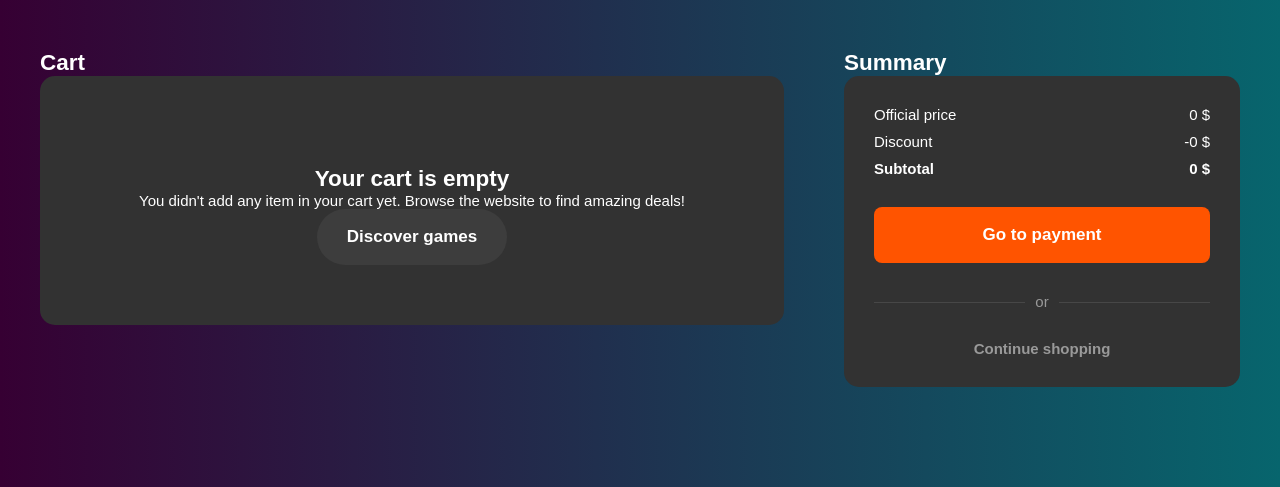
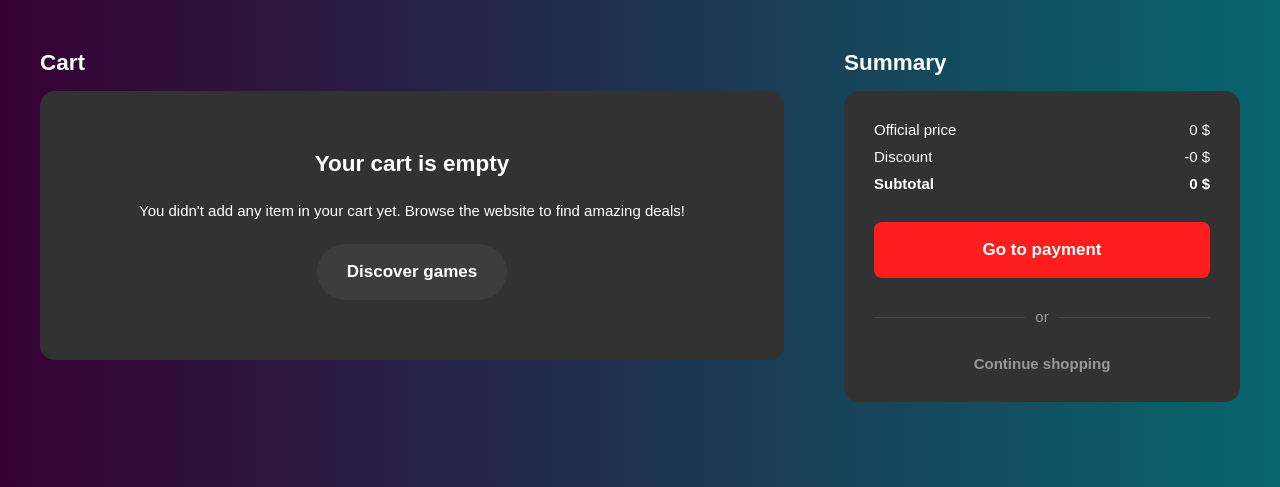
Before and after one commit to hnoga-n/project-NoRenown-games, a PHP site: page /view/user/cart.php in a window 1280 px wide. Shown: the part 80-567 px from the top of the page. Run offline with PHP 8.4, Linux system fonts and the light colour scheme; the visitor is signed in with stand-in values (Sample User, id 1); data that the repository does not hold is empty; some libraries are stand-ins or nearby versions; grey boxes are pictures that could not be loaded.

Commit message:
fix cart

```diff
--- a/assets/css/cart.css
+++ b/assets/css/cart.css
@@ -160,7 +160,6 @@ body{
 
 .cartpage-container .cart-listing .cart-empty .icon-cart {
     background-color: orangered;
-    margin-bottom: 30px;
 }
 
 @media screen and (max-width: 1000px){
@@ -271,7 +270,7 @@ body{
     border-radius: 8px;
     font-weight: 700;
     font-size: 17px;
-    background-color: #ff5400;
+    background-color: #FF1E1E;
     color: #fff;
     display: inline-flex;
     align-items: center;
@@ -279,12 +278,25 @@ body{
     height: 56px;
     box-sizing: border-box;
     padding: 0 30px;
-    transition: .2s;
+    transition: .4s ease;
     border: 0;
     cursor: pointer;
     text-align: center;
     white-space: normal;
     -webkit-appearance: none;
+}
+
+.button:hover  {
+    background-color: #fff;
+    color: #FF1E1E;
+}
+
+:is(.cartpage-section,.cartpage-right) > h2 {
+    margin-bottom: 15px;
+}
+
+.cart-empty span {
+    margin: 25px 0;
 }
 
 @media screen and (max-width: 800px){
--- a/model/getCartItems.php
+++ b/model/getCartItems.php
@@ -40,7 +40,7 @@
         <div class="icon-cart icon-xxl"></div>
         <h2 class="title">Your cart is empty</h2>
         <span class="content">You didn\'t add any item in your cart yet. Browse the website to find amazing deals!</span>
-        <a href="/search.php" class="button button-secondary">Discover games</a>
+        <a href="./search.php" class="button button-secondary">Discover games</a>
       </div>';
     }
 ?>
--- a/view/user/cart.php
+++ b/view/user/cart.php
@@ -176,7 +176,7 @@
             Go to payment
             <div class="icon-arrow icon-xxs"></div>
           </a> <span class="choice">or</span>
-          <a href="/" class="back">
+          <a href="./search.php" class="back">
             <div class="icon-arrow icon-xxs"></div>
             Continue shopping
           </a>
@@ -189,8 +189,6 @@
     ?>
 </body>
 <script src="../../assets/js/cart.js"></script>
-<script src="../../assets/js/list.js"></script>
-
 <!-- <script src="./assets/js/header.js"></script> -->
 
 </html>
```
